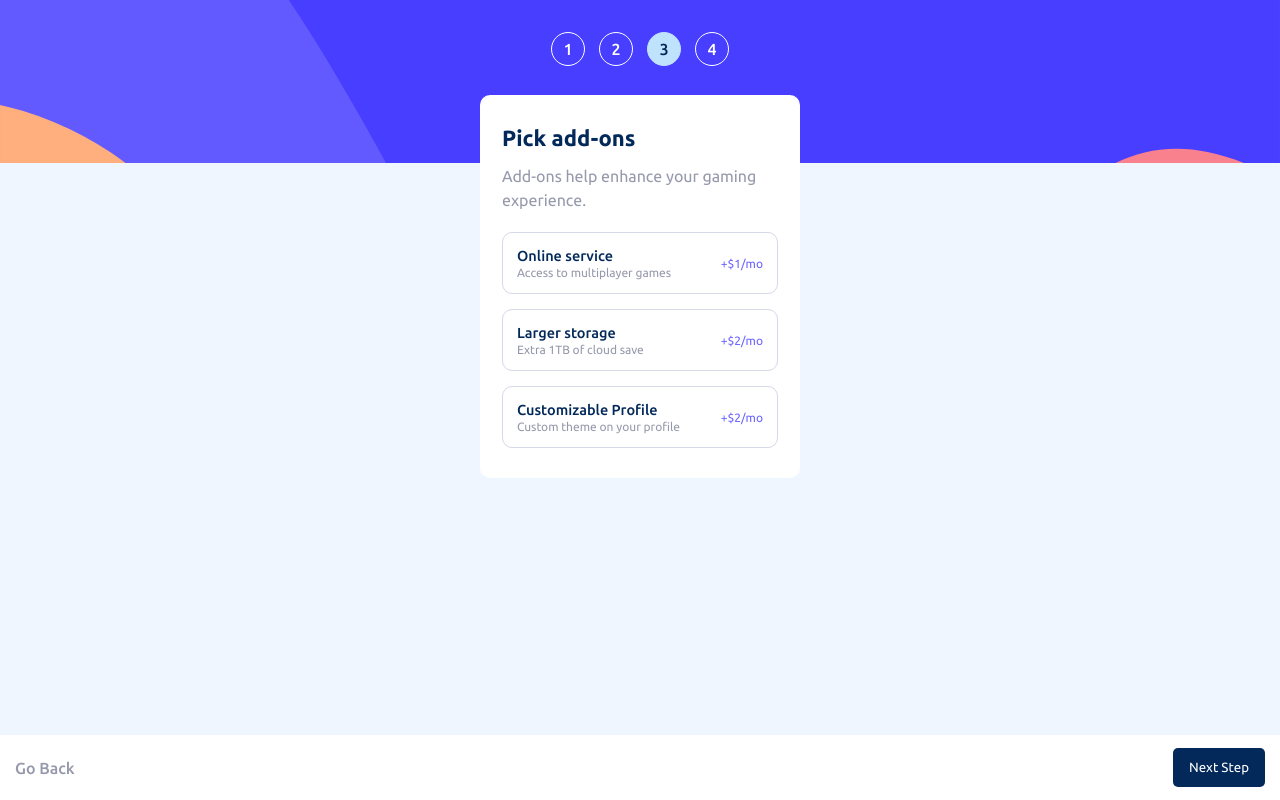
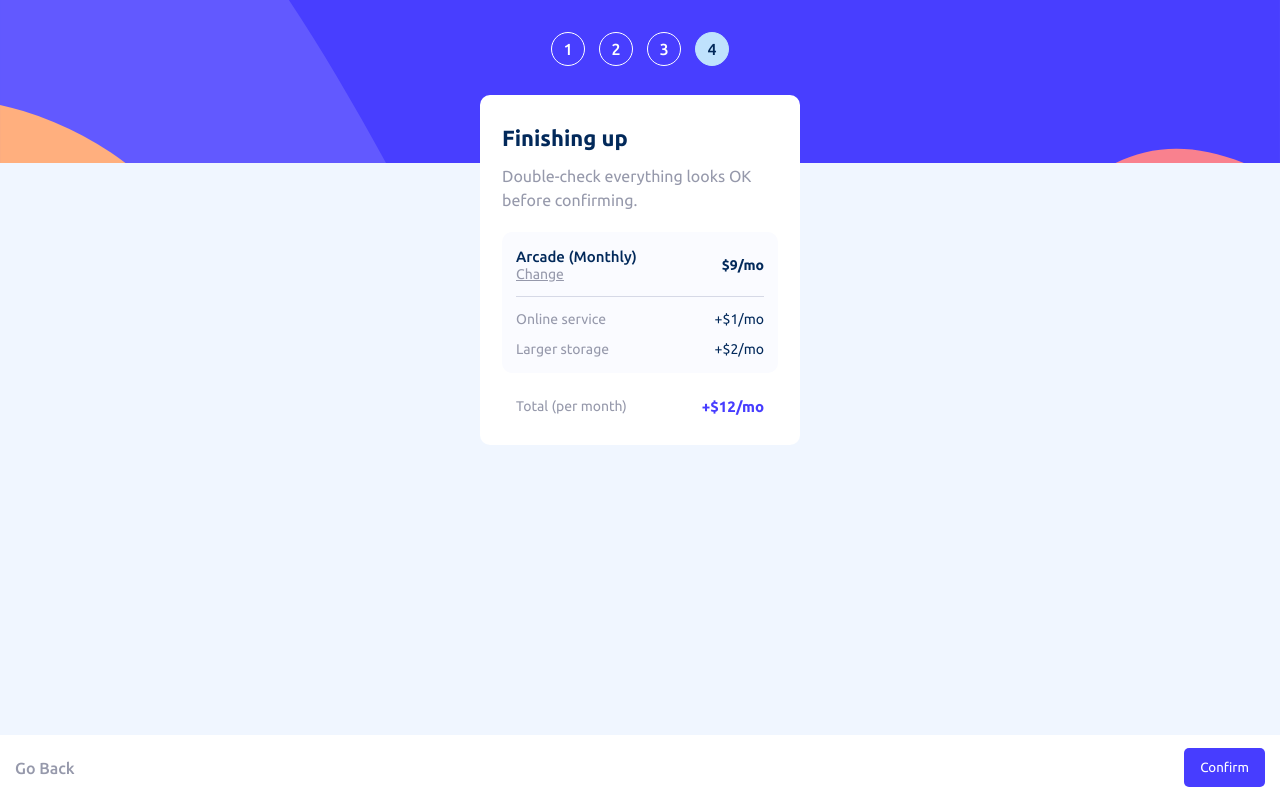
Before and after one commit to Mrcsbda/Multi-step-form, a React (Vite) app: page / in a window 1280 px wide. Built offline with nearby package versions, Linux system fonts and the light colour scheme.

Commit message:
:lipstick: finishing Up layout

```diff
--- a/src/assets/styles/variables.scss
+++ b/src/assets/styles/variables.scss
@@ -9,7 +9,7 @@ $magnolia: hsl(217, 100%, 97%);
 $alabaster: hsl(231, 100%, 99%);
 $white: hsl(0, 0%, 100%);
 $ghost-white: hsl(230, 75%, 98.43%);
-$ultra-violet: hsl(244.93, 33.03%, 56.67%);
+$ultra-violet: hsl(241.82, 98.02%, 60.39%);
 $weight-400: 400;
 $weight-500: 500;
 $weight-700: 700;
--- /dev/null
+++ b/src/components/finishingUp/FinishingUp.jsx
@@ -0,0 +1,46 @@
+import React from 'react'
+import { useSelector } from 'react-redux'
+import "./finishingUp.scss"
+const FinishingUp = () => {
+    const { MONTHLY } = useSelector(state => state.plan)
+    const options = [
+        {
+            title: "Online service",
+            price: "$1/mo"
+        },
+        {
+            title: "Larger storage",
+            price: "$2/mo"
+        }
+    ]
+    return (
+        <div className='finishing-up'>
+            <div className='finishing-up__info-container'>
+                <div className='finishing-up__plan-container'>
+                    <div className='finishing-up__plan'>
+                        <p className='finishing-up__plan-title'>Arcade (Monthly)</p>
+                        <p className='finishing-up__plan-change'>Change</p>
+                    </div>
+                    <p className='finishing-up__plan-price'>$9/mo</p>
+                </div>
+                <hr className='finishing-up__separator' />
+                <div className='finishing-up__add-ons'>
+                    {
+                        options.map((option, index) => (
+                            <div key={index} className='finishing-up__add-on'>
+                                <p className='finishing-up__add-on-title'>{option.title}</p>
+                                <p className='finishing-up__add-on-price'>+{option.price}</p>
+                            </div>
+                        ))
+                    }
+                </div>
+            </div>
+            <div className='finishing-up__total'>
+                <p className='finishing-up__total-title'>Total (per month)</p>
+                <p className='finishing-up__total-price'>+$12/mo</p>
+            </div>
+        </div>
+    )
+}
+
+export default FinishingUp
--- /dev/null
+++ b/src/components/finishingUp/finishingUp.scss
@@ -0,0 +1,83 @@
+@import "../../assets/styles/variables.scss";
+
+.finishing-up {
+    &__info-container {
+        width: 100%;
+        background-color: $alabaster;
+        border-radius: 10px;
+        padding: 16px 14px;
+        margin-bottom: 25px;
+    }
+
+    &__plan-container {
+        display: flex;
+        justify-content: space-between;
+        align-items: center;
+    }
+
+    &__plan {
+        &-title {
+            color: $marine-blue;
+            font-weight: $weight-500;
+            font-size: 15px;
+            margin-bottom: 1px;
+        }
+
+        &-change{
+            color: $cool-gray;
+            text-decoration: underline;
+            font-size: 14px;
+        }
+
+        &-price {
+            color: $marine-blue;
+            font-weight: $weight-700;
+            font-size: 14px;
+        }
+    }
+
+    &__separator {
+        margin: 14px 0;
+        border: 1px solid $light-gray;
+        border-bottom: none;
+    }
+
+    &__add-ons {
+        display: flex;
+        flex-direction: column;
+        gap: 14px;
+    }
+
+    &__add-on {
+        display: flex;
+        justify-content: space-between;
+
+        &-title {
+            color: $cool-gray;
+            font-size: 14px;
+        }
+
+        &-price {
+            color: $marine-blue;
+            font-weight: $weight-400;
+            font-size: 14px;
+        }
+    }
+
+    &__total {
+        display: flex;
+        justify-content: space-between;
+        padding: 0 14px;
+
+        &-title {
+            color: $cool-gray;
+            font-size: 14px;
+        }
+
+        &-price {
+            color: $purplish-blue;
+            font-size: 15px;
+            font-weight: $weight-700;
+        }
+    }
+}
--- a/src/components/pickAddOns/PickAddOns.jsx
+++ b/src/components/pickAddOns/PickAddOns.jsx
@@ -24,14 +24,14 @@ const PickAddOns = () => {
             yearlyPrice: "+$20/yr"
         }
     ]
-    const purple = "#473DFF"
+
     return (
         <div className='pick-add-ons'>
             {
                 options.map((option, index) => (
                     <div key={index} className='pick-add-ons__option-container'>
                         <div className='pick-add-ons__option'>
-
+                            <input type="checkbox" className='pick-add-ons__option-input' />
                             <div className='pick-add-ons__option-info'>
                                 <p className='pick-add-ons__option-title'>{option.title}</p>
                                 <p className='pick-add-ons__option-subtitle'>{option.subtitle}</p>
--- a/src/components/pickAddOns/pickAddOns.scss
+++ b/src/components/pickAddOns/pickAddOns.scss
@@ -22,9 +22,7 @@
         gap: 13px;
     }
 
-    &__option-input[type=checkbox] {
-        background-color: red;
-    }
+
 
     &__option-title {
         font-size: 14.5px;
@@ -44,3 +42,31 @@
         opacity: 0.8;
     }
 }
+
+input[type="checkbox"]:checked {
+    background-color: $ultra-violet;
+    border: none;
+}
+
+input[type="checkbox"]::before {
+    content: "";
+    width: 7.8px;
+    height: 7.5px;
+    background-color: #fff;
+    clip-path: polygon(39% 84%, 87% 0, 100% 8%, 46% 100%, 33% 100%, 0 66%, 10% 55%);
+}
+
+input[type="checkbox"] {
+    appearance: none;
+    font: inherit;
+    color: #000;
+    width: 18px;
+    height: 18px;
+    border: 1px #c3c3c3 solid;
+    border-radius: 5px;
+    transform: translateY(-.075em);
+    border: 1px solid $light-gray;
+    cursor: pointer;
+    display: grid;
+    place-content: center;
+}
--- a/src/page/App.jsx
+++ b/src/page/App.jsx
@@ -3,9 +3,12 @@ import "./app.scss"
 import PersonalInfo from '../components/personalInfo/PersonalInfo'
 import SelectYourPlan from '../components/selectYourPlan/SelectYourPlan'
 import PickAddOns from '../components/pickAddOns/PickAddOns'
+import { useSelector } from 'react-redux'
+import FinishingUp from '../components/finishingUp/FinishingUp'
 
 const App = () => {
-  const [stepActive, setStepActive] = useState(3)
+  const { formConfirmed } = useSelector(state => state.info)
+  const [stepActive, setStepActive] = useState(4)
   const steps = [
     {
       number: 1,
@@ -51,7 +54,11 @@ const App = () => {
           {
             steps.map((step, index) => (
               <div key={index} className='app__step-info-container'>
-                <p className={`app__step-number ${step.number === stepActive ? 'app__step-number--active' : ''}`}>
+                <p className={`app__step-number
+                ${step.number === stepActive
+                    ? 'app__step-number--active'
+                    : step.number === 4 && formConfirmed ? 'app__step-number--active'
+                      : ""}`}>
                   {step.number}
                 </p>
                 <div className='app__step-info'>
@@ -75,12 +82,17 @@ const App = () => {
             {
               stepActive === 3 && <PickAddOns />
             }
+            {
+              stepActive === 4 && <FinishingUp />
+            }
           </div>
           <div className='app__form-btn-container'>
             {
               stepActive > 1 && <p className='app__form-go-back-text' onClick={() => setStepActive(stepActive - 1)}>Go Back</p>
             }
-            <button className='app__form-btn'>Next Step</button>
+            <button className={`app__form-btn ${stepActive === 4 ? 'app__form-btn--confirm' : ''}`}>
+              {stepActive < 4 ? "Next Step" : "Confirm"}
+            </button>
           </div>
         </section>
       </article>
--- a/src/page/app.scss
+++ b/src/page/app.scss
@@ -96,6 +96,10 @@
         padding: 12px 16px;
         position: absolute;
         right: 15px;
+
+        &--confirm {
+            background-color: $purplish-blue;
+        }
     }
 
     &__form-go-back-text {
--- a/src/store/slides/info.js
+++ b/src/store/slides/info.js
@@ -0,0 +1,17 @@
+import { createSlice } from '@reduxjs/toolkit'
+
+const initialState = {
+    formConfirmed: true
+}
+
+export const info = createSlice({
+    name: 'info',
+    initialState,
+    reducers: {
+        setConfirmed: (state) => {
+            state.confirmed = !true;
+        }
+    }
+})
+
+export const { setConfirmed } = info.actions
--- a/src/store/store.js
+++ b/src/store/store.js
@@ -1,8 +1,11 @@
 import { configureStore } from '@reduxjs/toolkit';
 import { plan } from './slides/plan';
+import { info } from './slides/info';
+
 
 export const store = configureStore({
     reducer: {
-        plan: plan.reducer
+        plan: plan.reducer,
+        info: info.reducer
     }
 });
```
